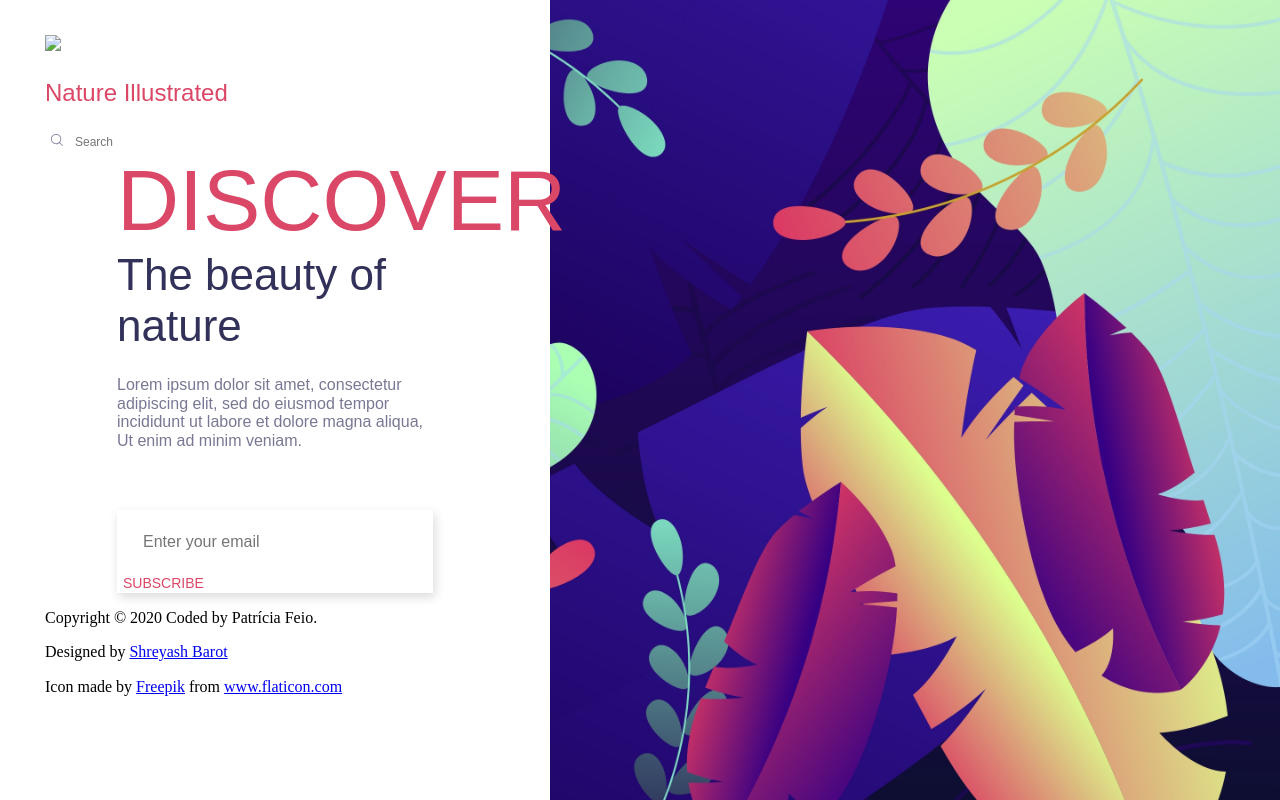
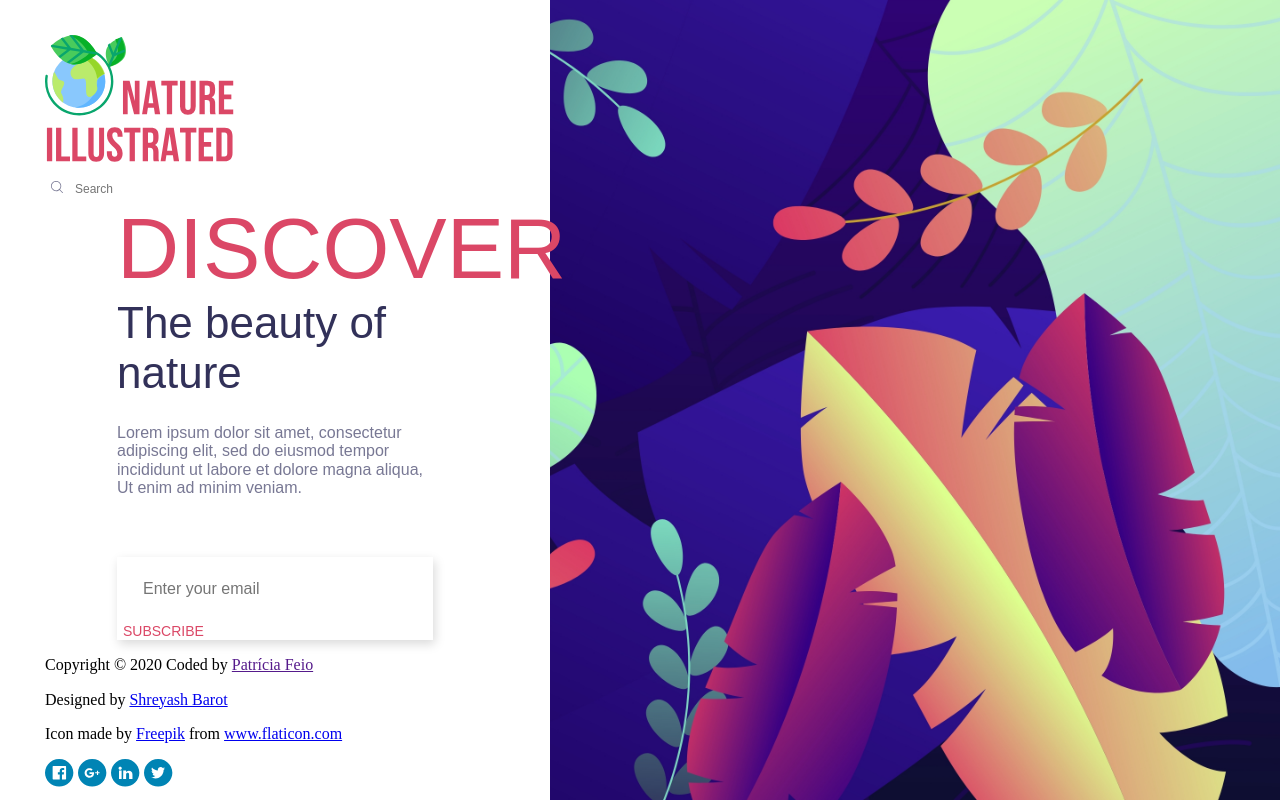
Before and after one commit to PatriciaFeio/beauty-of-nature, a website: page app/index.html in a window 1280 px wide. Drawn offline with Linux system fonts and the light colour scheme; a web font is replaced by a local one.

Commit message:
Changes to index.html

```diff
--- a/app/index.html
+++ b/app/index.html
@@ -10,20 +10,15 @@
     <body>
         <div class="site-wrapper">
             <header class="site-header">
-                <div class="wrapper">
-                    <div class="site-header__logo">
-                        <img src="assets/images/planet-earth.svg" class="site-header__icon">
-                        <p class="site-header__tagline">Nature Illustrated</p>
-                    </div>
-                    <div class="site-header__search">
-                        <form action="" method="GET">
+                <div class="site-header__wrapper">
+                    <img src="assets/images/site-logo.svg" class="site-header__logo">
+                        <form action="" method="GET" class="site-header__search">
                             <button type="submit" class="btn">
                                 <img class="site-header__search-icon" src="assets/images/search_icon.svg">
                             </button>
                             <input type="text" placeholder="Search" class="site-input site-input--small" required>
                         </form>
                     </div>
-                </div>
             </header>
             <section class="page-section">
                 <div class="wrapper">
@@ -41,16 +36,17 @@
                 </div>
             </section>
             <footer class="site-footer">
-                <div class="wrapper">
-                    <div class="site-footer__social-networks"></div>
+                <div class="site-footer__wrapper">
                     <div class="site-footer__copyright">
-                        <p>
-                            <span class="site-footer__dev-text">Copyright &copy; 2020 Coded by Patrícia Feio.</span>
-                        </p>
-                        <p>
-                            <span class="site-footer__design-text">Designed by <a href="https://shreyashbarot.com/">Shreyash Barot</a></span>
-                        </p>
-                        <p>Icon made by <a href="https://www.flaticon.com/authors/freepik" title="Freepik">Freepik</a> from <a href="https://www.flaticon.com/" title="Flaticon">www.flaticon.com</a></p>
+                        <p class="site-footer__text">Copyright &copy; 2020 Coded by <a class="site-footer__links" href="" title="Patricia Feio">Patrícia Feio</a></p>
+                        <p class="site-footer__text">Designed by <a class="site-footer__links" href="https://shreyashbarot.com/" title="Shreyash Barot">Shreyash Barot</a></p>
+                        <p class="site-footer__text">Icon made by <a class="site-footer__links" href="https://www.flaticon.com/authors/freepik" title="Freepik">Freepik</a> from <a class="site-footer__links" href="https://www.flaticon.com/" title="Flaticon">www.flaticon.com</a></p>
+                    </div>
+                    <div class="site-footer__social-networks">
+                        <a href="#" title="facebook"><img src="assets/images/facebook_icon.svg" class="site-footer__social-networks-links"></a>
+                        <a href="#" title="goggle+"><img src="assets/images/Google_icon.svg" class="site-footer__social-networks-links"></a>
+                        <a href="#" title="linkedin"><img src="assets/images/linkedin_icon.svg" class="site-footer__social-networks-links"></a>
+                        <a href="#" title="twitter"><img src="assets/images/twitter_icon.svg" class="site-footer__social-networks-links"></a>
                     </div>
             </footer>
         </div>
```
